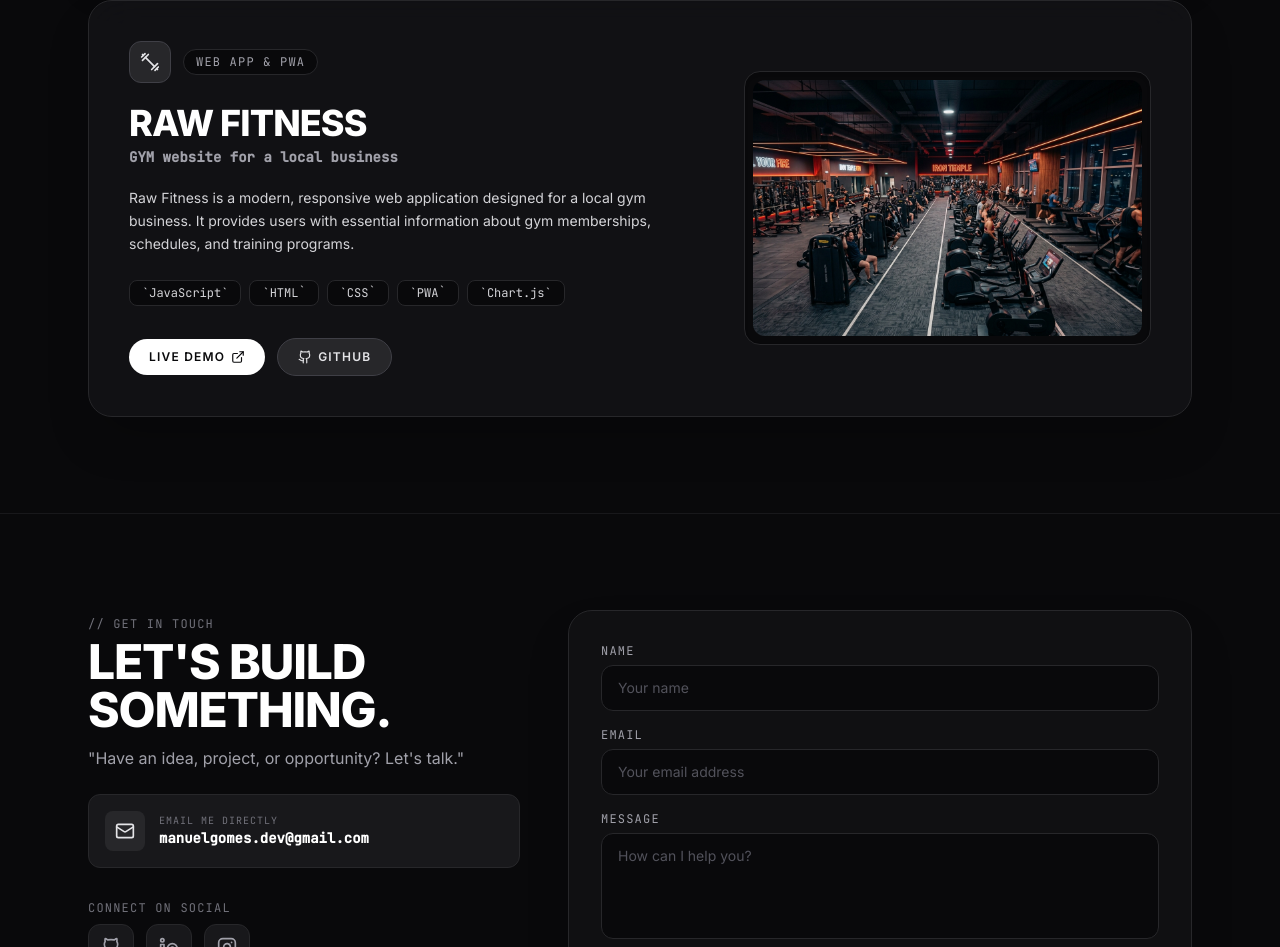
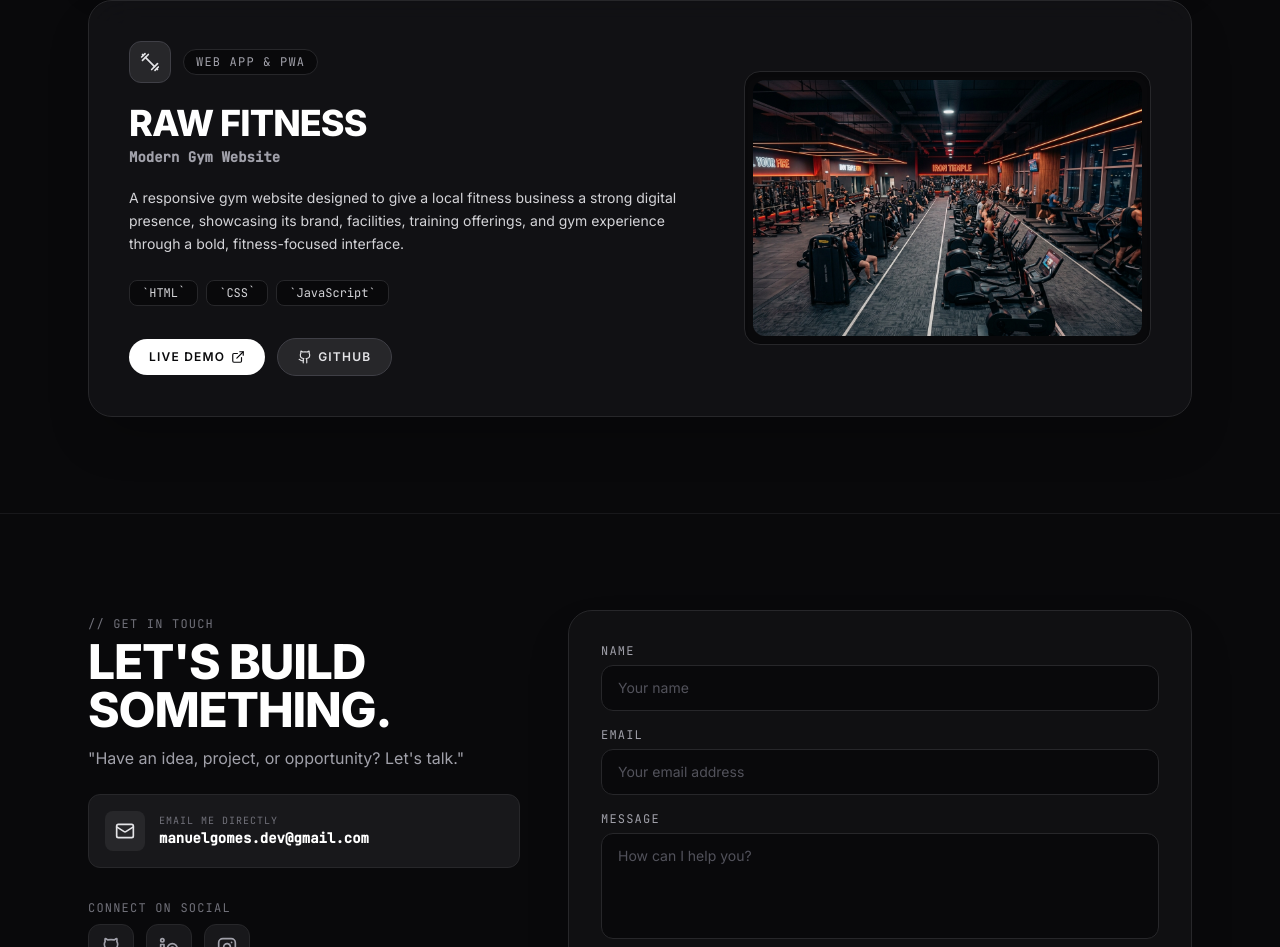
Before and after one commit to manuelgomes2006/Manuel-Gomes, a React (Vite) app: page / in a window 1280 px wide. Shown: the part 2925-3872 px from the top of the page. Built offline with nearby package versions, Linux system fonts and the light colour scheme.

Commit message:
Update RAW FITNESS description and tech stack to HTML, CSS, JavaScript

```diff
--- a/src/data/content.ts
+++ b/src/data/content.ts
@@ -56,9 +56,9 @@ export const PERSONAL_DATA = {
     {
       id: "raw-fitness",
       title: "RAW FITNESS",
-      tagline: "GYM website for a local business",
-      description: "Raw Fitness is a modern, responsive web application designed for a local gym business. It provides users with essential information about gym memberships, schedules, and training programs.",
-      tech: ["JavaScript", "HTML", "CSS", "PWA", "Chart.js"],
+      tagline: "Modern Gym Website",
+      description: "A responsive gym website designed to give a local fitness business a strong digital presence, showcasing its brand, facilities, training offerings, and gym experience through a bold, fitness-focused interface.",
+      tech: ["HTML", "CSS", "JavaScript"],
       githubUrl: "https://github.com/manuelgomes2006/Raw-Fitness",
       liveUrl: "https://manuelgomes2006.github.io/Raw-Fitness/",
       image: rawFitnessImg
```
Also changed, not shown: 3 other files (tests, documents, lock files or other folders).
